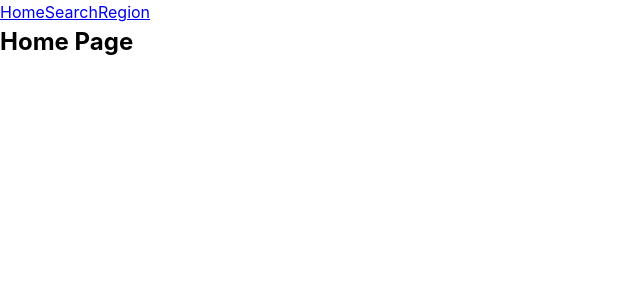
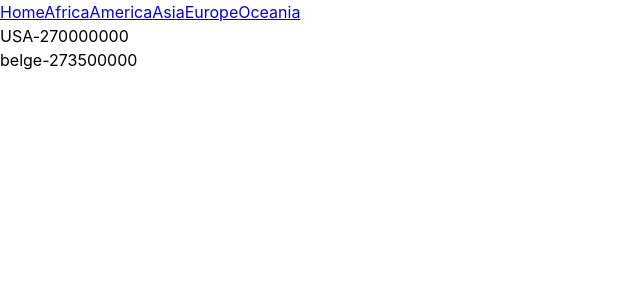
Before and after one commit to misathemeb/rest-countries, a React (Create React App) app in the folder countries-FE/: page / in a window 1280 px wide. Shown: the top 300 px of the page, without its empty margins (0-640 px from the left). Built offline with nearby package versions, Linux system fonts and the light colour scheme.

Commit message:
updated components

```diff
--- a/countries-FE/src/App.js
+++ b/countries-FE/src/App.js
@@ -1,9 +1,7 @@
 import SingleCountry from './pages/SingleCountry';
-import Region from './pages/Region';
 import SharedLayout from './pages/SharedLayout';
 import Error from './pages/Error';
 import { Route, Routes, BrowserRouter } from 'react-router-dom';
-import Home from './components/Home/home';
 import Navigation from './components/Nav/nav';
 import Search from './components/Search/search';
 import SharedCountriesLayout from './pages/SharedCountriesLayout';
@@ -11,21 +9,15 @@ import './App.css';
 import React, {useState} from 'react';
 
 function App() {
-  const [countries, setCountries] = useState([]);
+
   return (
   <BrowserRouter>
       <Routes>
         <Route path='/' element={<SharedLayout />}>
-          <Route index element={<Home />} />
-          <Route path='search' element={<Search />} />
+          <Route index element={<Search />} />
 
-          <Route path='countries' element={<SharedCountriesLayout />}>
-            <Route index element={<Region />} />
-            <Route path=':countryId' element={<SingleCountry />} />
-          </Route>
-
-          <Route path='nav' element={<Navigation />}>
-          </Route>
+          {/* <Route path='/:countryId' element={<SingleCountry />} /> */}
+          <Route path=':region' element={<Search />} />
 
           <Route path='*' element={<Error />} />
         </Route>
--- a/countries-FE/src/components/Home/home.js
+++ /dev/null
@@ -1,11 +0,0 @@
-
-import React from 'react';
-
-const Home = () => {
-  return (
-    <section className='section'>
-      <h2>Home Page</h2>
-    </section>
-  );
-};
-export default Home;
--- /dev/null
+++ b/countries-FE/src/components/Result/result.js
@@ -0,0 +1,20 @@
+
+import React from "react";
+
+ const Result = (props) => {
+
+
+
+ return (
+     <div>{props.name}
+     -{props.population}
+     </div>
+ )
+
+ };
+
+
+
+
+
+ export default Result;
--- /dev/null
+++ b/countries-FE/src/components/Results/results.js
@@ -0,0 +1,26 @@
+
+import Result from "../Result/result";
+import React from 'react';
+
+
+const Results = (props) => {
+    let list = props.results.map((item)=> {
+        return <Result
+        name={item.name}
+        population={item.population}/>
+    });
+
+
+
+
+
+
+    return (
+        <>
+            {list}
+        </>
+    )
+
+};
+
+export default Results;
--- a/countries-FE/src/components/nav/StyledNavbar.js
+++ /dev/null
@@ -1,28 +0,0 @@
-import React from 'react';
-import { NavLink } from 'react-router-dom';
-
-const Navbar = () => {
-  return (
-    <nav className='navbar'>
-      <NavLink
-        to='/'
-        className={({ isActive }) => (isActive ? 'link active' : 'link')}
-      >
-        Home
-      </NavLink>
-      <NavLink
-        to='/search'
-        className={({ isActive }) => (isActive ? 'link active' : 'link')}
-      >
-        Search
-      </NavLink>
-      <NavLink
-        to='/region'
-        className={({ isActive }) => (isActive ? 'link active' : 'link')}
-      >
-        Region
-      </NavLink>
-    </nav>
-  );
-};
-export default Navbar;
--- a/countries-FE/src/components/nav/nav.js
+++ b/countries-FE/src/components/nav/nav.js
@@ -29,8 +29,7 @@ import { Link } from 'react-router-dom';
         // setToken(data.access_token);
       };
 
-      const Navbar = () => {
-        // <h3>Filter by Region</h3>
+
         return (
           <nav className='nav'>
             <Link to='/'>Home</Link>
@@ -42,6 +41,6 @@ import { Link } from 'react-router-dom';
           </nav>
         );
       };
-    }
+
 
 export default Navigation;
--- a/countries-FE/src/components/search/search.js
+++ b/countries-FE/src/components/search/search.js
@@ -1,28 +1,29 @@
 
 import React, { useState } from 'react';
 import SingleCountry from '../../pages/SingleCountry';
+import Nav from '../Nav/nav';
+import Results from '../Results/results';
+import initialCountries from '../../data/initialCountries';
+import { useParams } from 'react-router-dom';
 
 const Search = () => {
 
-  const [searchField, setSearchField] = useState(' ');
-
-  const onSearchHandler = (e) => {
-    e.preventDefault();
-
-    const searchQuery = new URLSearchParams({
-      name: searchField.current.value
-    }).toString();
+  // const [searchField, setSearchField] = useState(' ');
+  const {region} = useParams();
 
 
-  };
+  let filteredList = initialCountries.filter((item) =>
+    !region || region === item.region
+  );
+  console.log(filteredList);
+  console.log(region);
+
 
   return (
-    <form onSubmit={onSearchHandler} className="search-form">
-      <input type="text" className="search" ref={searchField} />
-      <button type="submit" className="search-button">
-        🔎 Search for a country
-      </button>
-    </form>
+    <>
+      <Nav />
+      <Results results={filteredList}/>
+    </>
   );
 };
 
--- a/countries-FE/src/data/initialCountries.js
+++ b/countries-FE/src/data/initialCountries.js
@@ -5,7 +5,7 @@ const initialCountries = [
         id: 1,
         name: 'USA',
         population: '270000000',
-        region: 'north america',
+        region: 'america',
         subregion: 'america',
         capital: 'washington dc',
         topleveldomain: 'usa',
--- a/countries-FE/src/pages/Region.js
+++ /dev/null
@@ -1,24 +0,0 @@
-
-import React from 'react';
-import { Link } from 'react-router-dom';
-import initialCountries from '../data/initialCountries';
-
-
-const Region = () => {
-  return (
-    <section className='section'>
-      <div className='region'>
-        {/* {region.map((countries) => {
-          return (
-            <article key={region.id}>
-              <h5>{SingleCountry.name}</h5>
-              <Link to={`/region/${region.id}`}>more info</Link>
-            </article>
-          );
-        })} */}
-      </div>
-    </section>
-  );
-};
-
-export default Region;
--- a/countries-FE/src/pages/SharedLayout.js
+++ b/countries-FE/src/pages/SharedLayout.js
@@ -1,11 +1,11 @@
 import React from 'react';
 import { Link, Outlet } from 'react-router-dom';
-import StyledNavbar from '../components/Nav/StyledNavbar';
+
 
 const Home = () => {
   return (
     <>
-      <StyledNavbar />
+
       <Outlet />
     </>
   );
```
Also changed, not shown: countries-FE/src/components/SearchBar/searchBar.js (added, +29 -0 lines).
